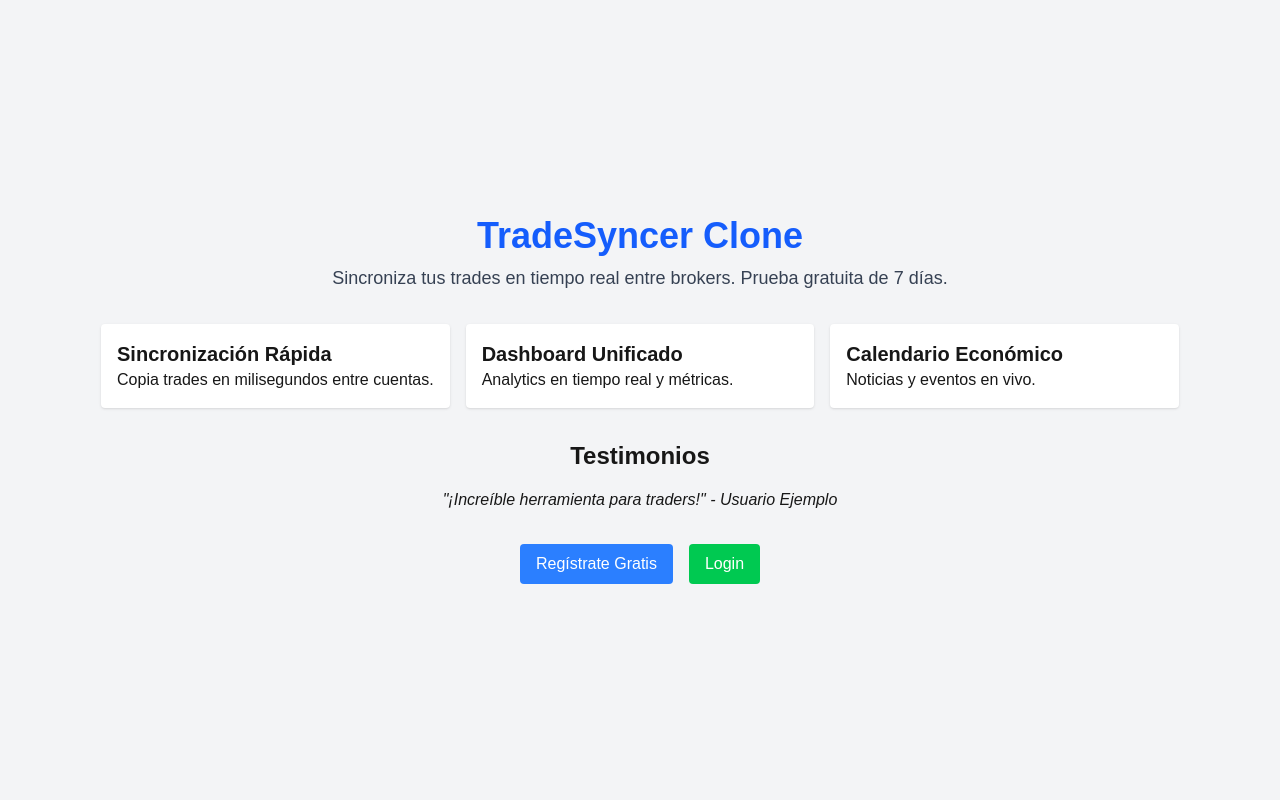
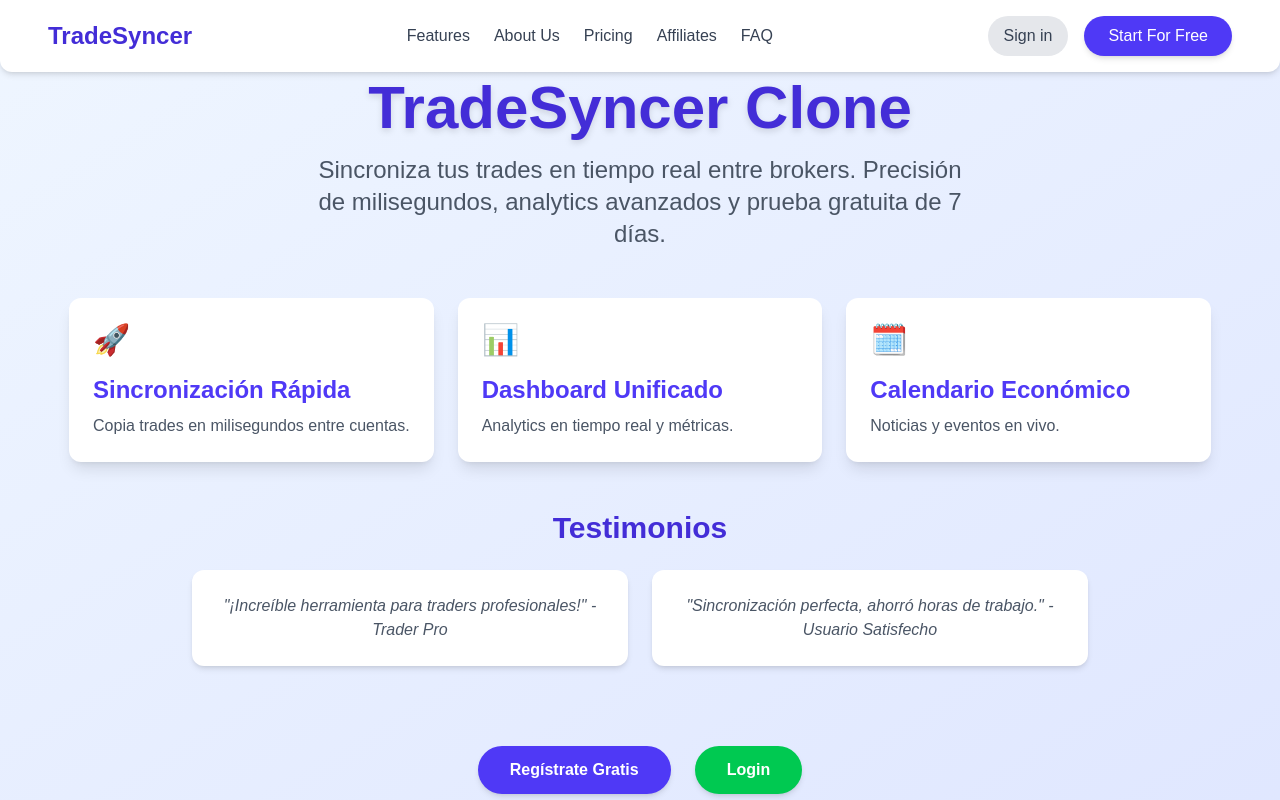
Before and after one commit to yosvani/trade-syncer-simple, a Next.js app: page / in a window 1280 px wide. Built offline with nearby package versions, Linux system fonts and the light colour scheme.

Commit message:
Mejorar estilo de landing page con design moderno

```diff
--- a/components/Landing.tsx
+++ b/components/Landing.tsx
@@ -1,44 +1,111 @@
 // components/Landing.tsx
-// Este componente maneja la página de inicio (landing). Es reusable y no depende de auth o DB aún.
+// Este componente maneja la página de inicio (landing). Moderno con gradients, animaciones y responsive.
+// Navbar mejorado: Sticky, responsive con useState para toggle en mobile, animaciones hover y slide-in.
 
-import React from 'react';
+'use client';  // Agregado: Para permitir hooks como useState en client-side
+
+import React, { useState } from 'react';
 
 const Landing: React.FC = () => {
+  const [open, setOpen] = useState(false);  // Estado para toggle menu mobile
+
   return (
-    <div className="min-h-screen bg-gray-100 flex flex-col items-center justify-center p-4">
-      <header className="text-center mb-8">
-        <h1 className="text-4xl font-bold text-blue-600">TradeSyncer Clone</h1>
-        <p className="text-lg text-gray-700 mt-2">
-          Sincroniza tus trades en tiempo real entre brokers. Prueba gratuita de 7 días.
+    <div className="min-h-screen bg-gradient-to-br from-blue-50 to-indigo-100 flex flex-col p-0">
+      {/* Navbar Mejorado: Sticky, responsive con estado React para toggle, animaciones */}
+      <nav className="sticky top-0 bg-white shadow-md py-4 px-6 md:px-12 z-10 flex justify-between items-center rounded-b-xl animate-fade-in-down">
+        <div className="text-2xl font-bold text-indigo-700">TradeSyncer</div>
+        {/* Menu Desktop */}
+        <ul className="hidden md:flex space-x-6 text-gray-700">
+          <li className="hover:text-indigo-600 transition-colors duration-300 cursor-pointer hover:scale-105">Features</li>
+          <li className="hover:text-indigo-600 transition-colors duration-300 cursor-pointer hover:scale-105">About Us</li>
+          <li className="hover:text-indigo-600 transition-colors duration-300 cursor-pointer hover:scale-105">Pricing</li>
+          <li className="hover:text-indigo-600 transition-colors duration-300 cursor-pointer hover:scale-105">Affiliates</li>
+          <li className="hover:text-indigo-600 transition-colors duration-300 cursor-pointer hover:scale-105">FAQ</li>
+        </ul>
+        <div className="hidden md:flex space-x-4">
+          <a href="/auth/login" className="bg-gray-200 text-gray-700 px-4 py-2 rounded-full hover:bg-gray-300 transition duration-300">
+            Sign in
+          </a>
+          <a href="/auth/signup" className="bg-indigo-600 text-white px-6 py-2 rounded-full hover:bg-indigo-700 transition duration-300 shadow-md hover:shadow-lg">
+            Start For Free
+          </a>
+        </div>
+        {/* Hamburger Icon para Mobile */}
+        <div className="md:hidden">
+          <button onClick={() => setOpen(!open)} className="text-gray-700 focus:outline-none">
+            <svg className="h-6 w-6" fill="none" viewBox="0 0 24 24" stroke="currentColor">
+              {open ? (
+                <path strokeLinecap="round" strokeLinejoin="round" strokeWidth="2" d="M6 18L18 6M6 6l12 12" />
+              ) : (
+                <path strokeLinecap="round" strokeLinejoin="round" strokeWidth="2" d="M4 6h16M4 12h16M4 18h16" />
+              )}
+            </svg>
+          </button>
+        </div>
+        {/* Menu Mobile: Slide-in con animación Tailwind */}
+        <div className={`${open ? 'translate-x-0' : 'translate-x-full'} absolute top-full left-0 w-full bg-white shadow-md md:hidden transition-transform duration-300 ease-in-out`}>
+          <ul className="flex flex-col space-y-4 p-6 text-gray-700">
+            <li className="hover:text-indigo-600 transition-colors duration-300 cursor-pointer">Features</li>
+            <li className="hover:text-indigo-600 transition-colors duration-300 cursor-pointer">About Us</li>
+            <li className="hover:text-indigo-600 transition-colors duration-300 cursor-pointer">Pricing</li>
+            <li className="hover:text-indigo-600 transition-colors duration-300 cursor-pointer">Affiliates</li>
+            <li className="hover:text-indigo-600 transition-colors duration-300 cursor-pointer">FAQ</li>
+            <li><a href="/auth/login" className="block bg-gray-200 text-gray-700 px-4 py-2 rounded-full hover:bg-gray-300 transition duration-300 text-center">Sign in</a></li>
+            <li><a href="/auth/signup" className="block bg-indigo-600 text-white px-4 py-2 rounded-full hover:bg-indigo-700 transition duration-300 shadow-md text-center">Start For Free</a></li>
+          </ul>
+        </div>
+      </nav>
+
+      <div className="flex flex-col items-center justify-center flex-1 px-6 py-12 md:py-0">
+        <header className="text-center mb-12 animate-fade-in-down">
+          <h1 className="text-5xl md:text-6xl font-extrabold text-indigo-700 drop-shadow-md">
+            TradeSyncer Clone
+          </h1>
+          <p className="text-xl md:text-2xl text-gray-600 mt-4 max-w-2xl">
+            Sincroniza tus trades en tiempo real entre brokers. Precisión de milisegundos, analytics avanzados y prueba gratuita de 7 días.
           </p>
         </header>
 
-      <section className="grid grid-cols-1 md:grid-cols-3 gap-4 mb-8">
-        {/* Features - Cada feature es un card simple */}
-        <div className="bg-white p-4 rounded shadow">
-          <h2 className="text-xl font-semibold">Sincronización Rápida</h2>
-          <p>Copia trades en milisegundos entre cuentas.</p>
+        <section className="grid grid-cols-1 md:grid-cols-3 gap-6 mb-12 animate-fade-in-up">
+          {/* Features - Cards modernas con hover */}
+          <div className="bg-white p-6 rounded-xl shadow-lg hover:shadow-2xl transition-shadow duration-300 transform hover:-translate-y-1">
+            <div className="text-3xl mb-4">🚀</div>
+            <h2 className="text-2xl font-semibold text-indigo-600">Sincronización Rápida</h2>
+            <p className="text-gray-600 mt-2">Copia trades en milisegundos entre cuentas.</p>
           </div>
-        <div className="bg-white p-4 rounded shadow">
-          <h2 className="text-xl font-semibold">Dashboard Unificado</h2>
-          <p>Analytics en tiempo real y métricas.</p>
+          <div className="bg-white p-6 rounded-xl shadow-lg hover:shadow-2xl transition-shadow duration-300 transform hover:-translate-y-1">
+            <div className="text-3xl mb-4">📊</div>
+            <h2 className="text-2xl font-semibold text-indigo-600">Dashboard Unificado</h2>
+            <p className="text-gray-600 mt-2">Analytics en tiempo real y métricas.</p>
           </div>
-        <div className="bg-white p-4 rounded shadow">
-          <h2 className="text-xl font-semibold">Calendario Económico</h2>
-          <p>Noticias y eventos en vivo.</p>
+          <div className="bg-white p-6 rounded-xl shadow-lg hover:shadow-2xl transition-shadow duration-300 transform hover:-translate-y-1">
+            <div className="text-3xl mb-4">🗓️</div>
+            <h2 className="text-2xl font-semibold text-indigo-600">Calendario Económico</h2>
+            <p className="text-gray-600 mt-2">Noticias y eventos en vivo.</p>
           </div>
         </section>
 
-      <section className="text-center">
-        <h2 className="text-2xl font-bold mb-4">Testimonios</h2>
-        <p className="italic">"¡Increíble herramienta para traders!" - Usuario Ejemplo</p>
-        {/* Agrega más si quieres */}
+        <section className="text-center mb-12 animate-fade-in-up">
+          <h2 className="text-3xl font-bold text-indigo-700 mb-6">Testimonios</h2>
+          <div className="grid grid-cols-1 md:grid-cols-2 gap-6 max-w-4xl">
+            <div className="bg-white p-6 rounded-xl shadow-md italic text-gray-600">
+              "¡Increíble herramienta para traders profesionales!" - Trader Pro
+            </div>
+            <div className="bg-white p-6 rounded-xl shadow-md italic text-gray-600">
+              "Sincronización perfecta, ahorró horas de trabajo." - Usuario Satisfecho
+            </div>
+          </div>
         </section>
 
-     <footer className="mt-8 flex space-x-4">
-      <a href="/auth/signup" className="bg-blue-500 text-white px-4 py-2 rounded">Regístrate Gratis</a>
-       <a href="/auth/login" className="bg-green-500 text-white px-4 py-2 rounded">Login</a>
+        <footer className="mt-8 flex flex-col md:flex-row space-y-4 md:space-y-0 md:space-x-6 animate-fade-in-up">
+          <a href="/auth/signup" className="bg-indigo-600 text-white px-8 py-3 rounded-full font-bold hover:bg-indigo-700 transition duration-300 shadow-md">
+            Regístrate Gratis
+          </a>
+          <a href="/auth/login" className="bg-green-500 text-white px-8 py-3 rounded-full font-bold hover:bg-green-600 transition duration-300 shadow-md">
+            Login
+          </a>
         </footer>
+      </div>
     </div>
   );
 };
--- a/hooks/useAuth.ts
+++ b/hooks/useAuth.ts
@@ -1,6 +1,5 @@
 // hooks/useAuth.ts
-// Hook para auth. Modular: Carga sesión automática al inicio y escucha cambios.
-// Esto previene redirects erróneos en páginas protegidas.
+// Hook para auth con trial 7 días. Checa expiration y set flag.
 
 import { useState, useEffect } from 'react';
 import { supabase } from '../lib/supabase-db';
@@ -8,25 +7,33 @@
 
 export const useAuth = () => {
   const [user, setUser] = useState<User | null>(null);
-  const [loading, setLoading] = useState(true);  // Inicial true para loading inicial
+  const [loading, setLoading] = useState(true);
   const [error, setError] = useState<string | null>(null);
+  const [trialExpired, setTrialExpired] = useState(false);
 
-  // Carga sesión inicial y escucha cambios de auth
   useEffect(() => {
     const getSession = async () => {
       const { data: { session } } = await supabase.auth.getSession();
-      setUser(session?.user as User || null);
+      const currentUser = session?.user as User | null;
+      setUser(currentUser);
+      if (currentUser) {
+        const { data: profile } = await supabase.from('profiles').select('trial_start').eq('id', currentUser.id).single();
+        if (profile && profile.trial_start) {
+          const trialEnd = new Date(profile.trial_start);
+          trialEnd.setDate(trialEnd.getDate() + 7);
+          if (new Date() > trialEnd) setTrialExpired(true);
+        }
+      }
       setLoading(false);
     };
 
     getSession();
 
-    // Listener para cambios (ej. login/logout en otras tabs)
     const { data: listener } = supabase.auth.onAuthStateChange((_, session) => {
-      setUser(session?.user as User || null);
+      setUser(session?.user as User | null);
     });
 
-    return () => listener.subscription.unsubscribe();  // Limpia listener
+    return () => listener.subscription.unsubscribe();
   }, []);
 
   const signup = async (email: string, password: string) => {
@@ -36,6 +43,10 @@
       const { data, error: supError } = await supabase.auth.signUp({ email, password });
       if (supError) throw supError;
       setUser(data.user as User);
+      // Set trial_start
+      if (data.user) {
+        await supabase.from('profiles').insert({ id: data.user.id, trial_start: new Date().toISOString() });
+      }
     } catch (err) {
       setError((err as AuthError).message || 'Error en signup');
     } finally {
@@ -60,7 +71,8 @@
   const logout = async () => {
     await supabase.auth.signOut();
     setUser(null);
+    setTrialExpired(false);
   };
 
-  return { user, loading, error, signup, login, logout };
+  return { user, loading, error, signup, login, logout, trialExpired };
 };
--- a/package.json
+++ b/package.json
@@ -17,7 +17,8 @@
     "next": "15.3.5",
     "react": "^19.0.0",
     "react-chartjs-2": "^5.3.0",
-    "react-dom": "^19.0.0"
+    "react-dom": "^19.0.0",
+    "tailwindcss-animate": "^1.0.7"
   },
   "devDependencies": {
     "@eslint/eslintrc": "^3",
```
Also changed, not shown: app/dashboard/page.tsx (+10 -12 lines), 1 other file (tests, documents, lock files or other folders). Lines whose indentation alone changed are shown as unchanged.
